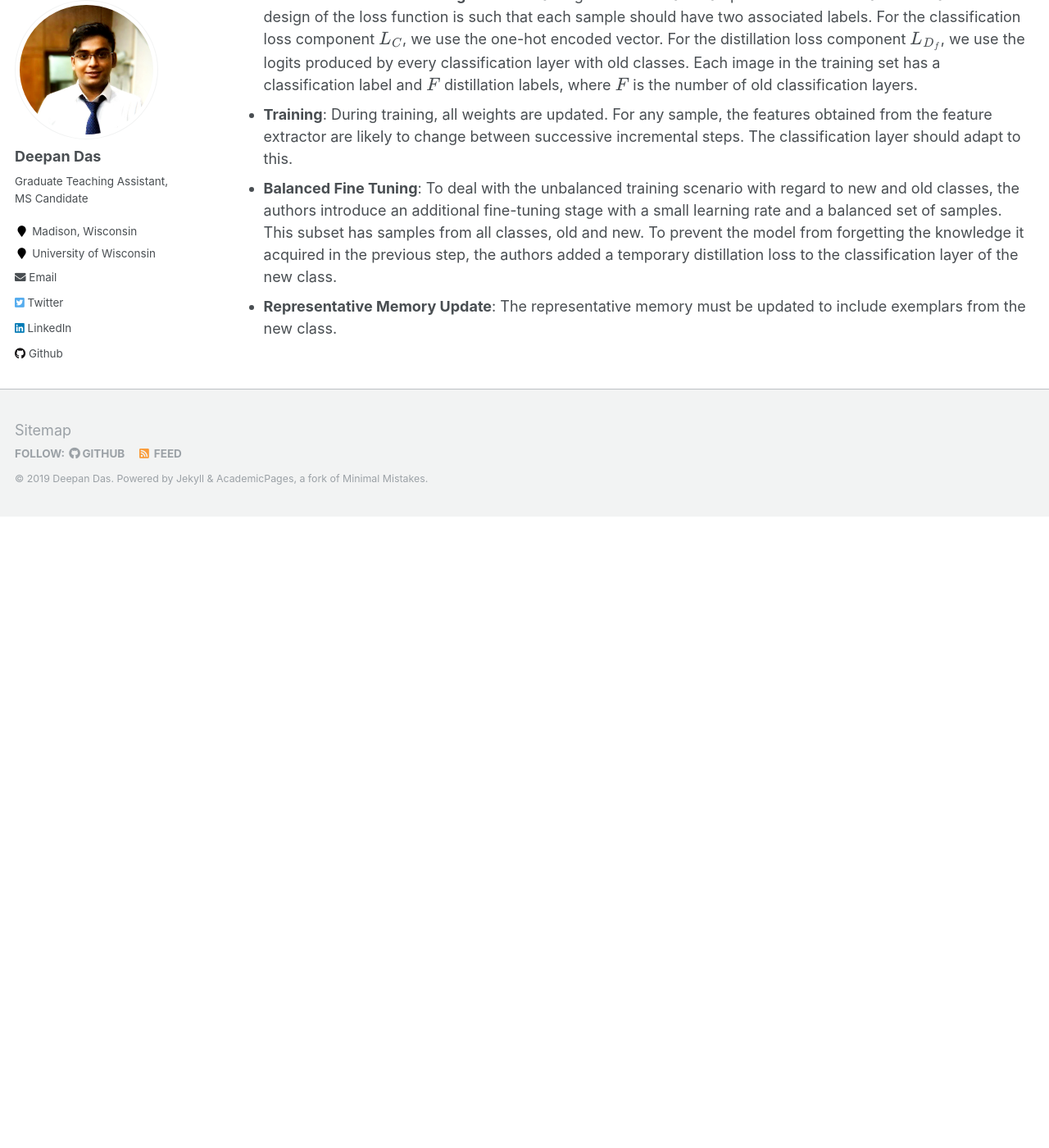
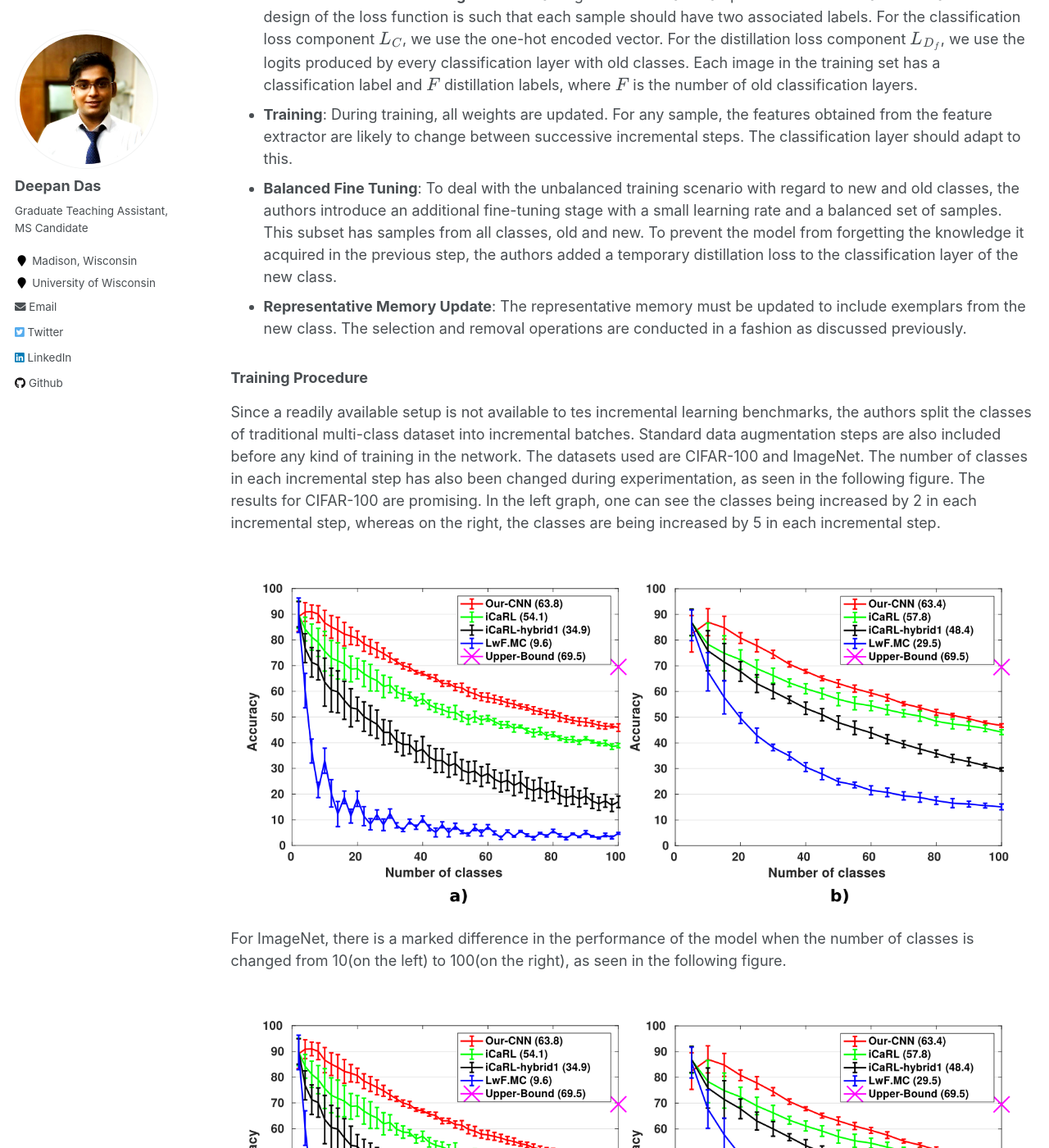
Before and after one commit to deepandas11/deepandas11.github.io, a Jekyll site: the page built from _posts/2019-07-18-Incremental-Learning.md, in a window 1280 px wide and 1400 px high, scrolled down 6698 px. Shown: the whole window at 82% size. Built offline with Jekyll 4.4.1, drawn with Linux system fonts in a browser that asks for light colours; formulas are drawn with MathJax 3; before the commit the page ends 7328 px from its top, so only the background shows below that; some of the changed text lies outside the part shown.

Commit message:
Update 8
Signed-off-by: Deepan Das <deepandas11@gmail.com>

```diff
--- a/_posts/2019-07-18-Incremental-Learning.md
+++ b/_posts/2019-07-18-Incremental-Learning.md
@@ -93,4 +93,32 @@ The Incremental Learning step has four main steps as illustrated in the followin
 - **Construction of the Training set**: The training set should have samples from both new and old classes. The design of the loss function is such that each sample should have two associated labels. For the classification loss component \\(L_C\\), we use the one-hot encoded vector. For the distillation loss component \\(L_{D_f}\\), we use the logits produced by every classification layer with old classes. Each image in the training set has a classification label and \\(F\\) distillation labels, where \\(F\\) is the number of old classification layers.
 - **Training**: During training, all weights are updated. For any sample, the features obtained from the feature extractor are likely to change between successive incremental steps. The classification layer should adapt to this.
 - **Balanced Fine Tuning**: To deal with the unbalanced training scenario with regard to new and old classes, the authors introduce an additional fine-tuning stage with a small learning rate and a balanced set of samples. This subset has samples from all classes, old and new. To prevent the model from forgetting the knowledge it acquired in the previous step, the authors added a temporary distillation loss to the classification layer of the new class.
-- **Representative Memory Update**: The representative memory must be updated to include exemplars from the new class.
+- **Representative Memory Update**: The representative memory must be updated to include exemplars from the new class. The selection and removal operations are conducted in a fashion as discussed previously.
+
+
+
+### Training Procedure
+
+Since a readily available setup is not available to tes incremental learning benchmarks, the authors split the classes of traditional multi-class dataset into incremental batches. Standard data augmentation steps are also included before any kind of training in the network. The datasets used are CIFAR-100 and ImageNet. The number of classes in each incremental step has also been changed during experimentation, as seen in the following figure. The results for CIFAR-100 are promising. In the left graph, one can see the classes being increased by 2 in each incremental step, whereas on the right, the classes are being increased by 5 in each incremental step.
+
+
+
+<img src="{{site.url}}/images/increm_5.png" style="display: block; margin: auto;" />
+
+
+For ImageNet, there is a marked difference in the performance of the model when the number of classes is changed from 10(on the left) to 100(on the right), as seen in the following figure.
+
+<img src="{{site.url}}/images/increm_5.png" style="display: block; margin: auto;" />
+
+
+This method performs consistently well on both the datasets and outperforms other state of the art results. The following tables represent the incremental approach with the number of classes in each step denoted as columns. The left table shows results for the CIFAR-100 dataset, whereas the right table shows results for the ImageNet dataset.
+
+
+<img src="{{site.url}}/images/increm_6.png" style="display: block; margin: auto;" />
+
+
+
+To conclude, this post is intended to help get a better understanding of Knowledge Distillation from complex networks to smaller networks. This enables the transfer of knowledge from much more complex networks to simpler networks. This is done by using the distillation technique that transfers the generalization ability of the complex network to the simpler network, instead of transferring the exact discriminative ability of the complex network. This idea is used to develop an incremental approach. This model trains end to end and based on experimentation, performs better than other state of the art results.
+
+
+Thanks for reading!
```
